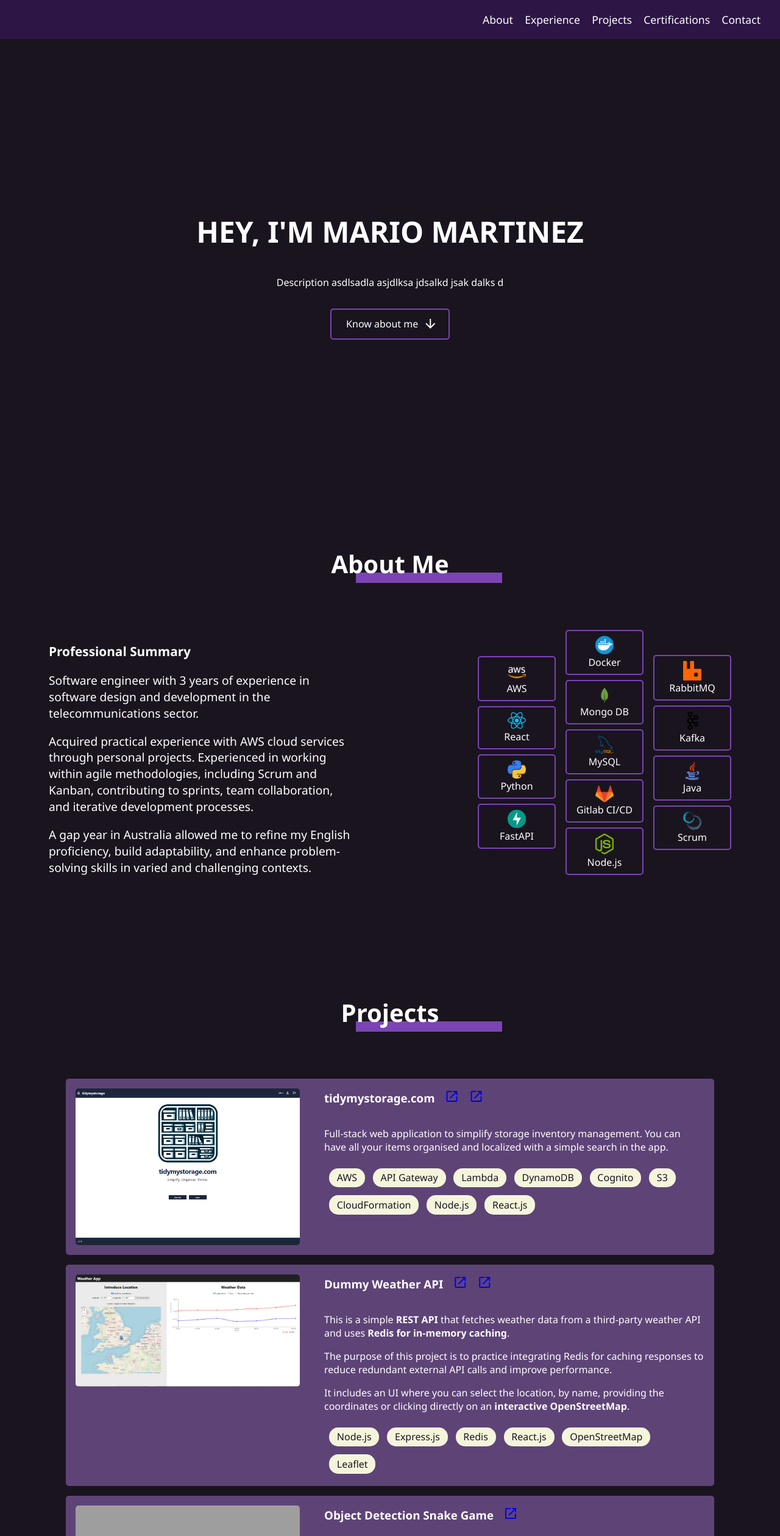
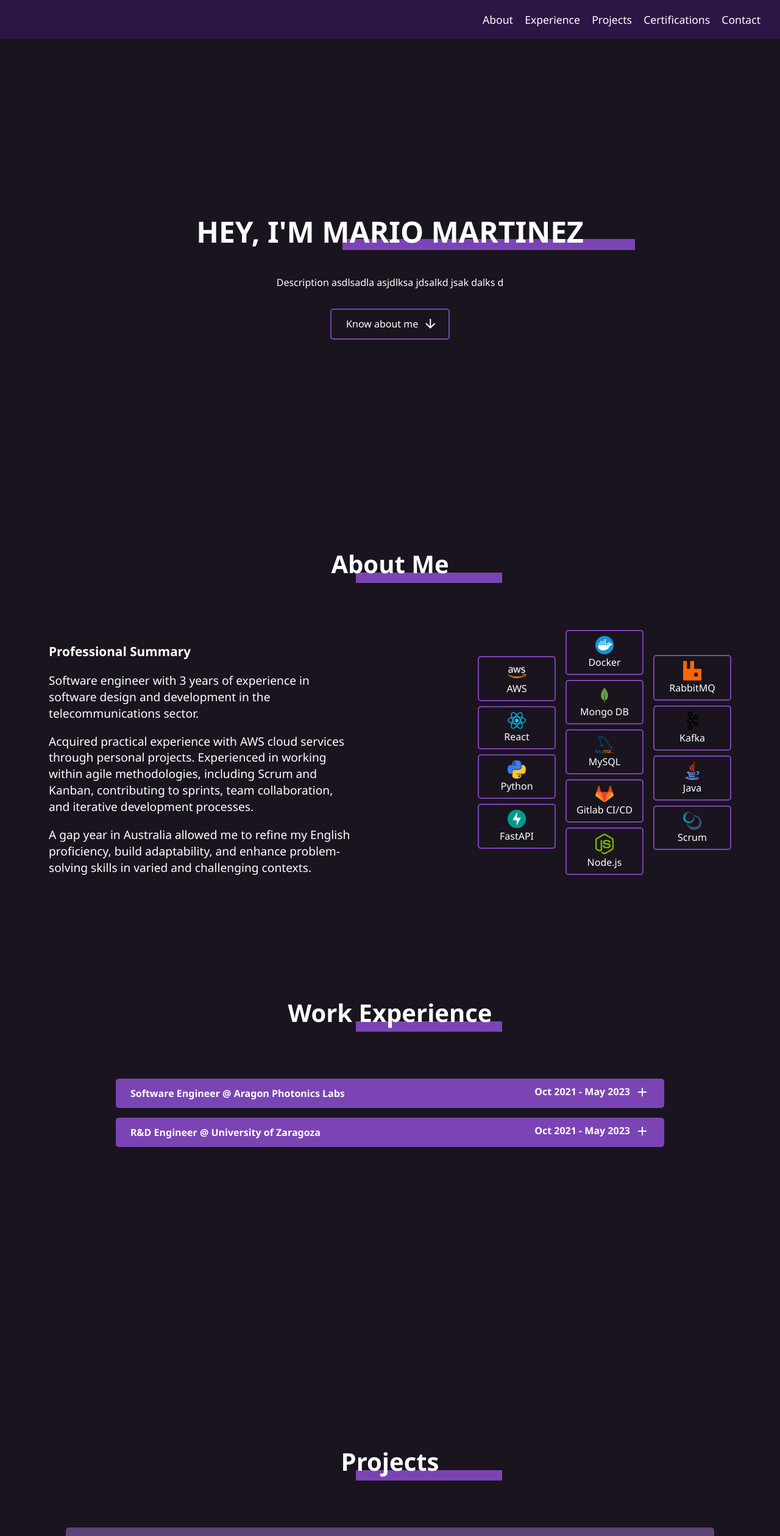
Before and after one commit to mmtnz/mmtnz.github.io, a React (Create React App) app: page / in a window 1280 px wide. Shown: the top 2519 px of the page at 61% size. Built offline with nearby package versions, Linux system fonts and the light colour scheme; no server answers; grey boxes are pictures that could not be loaded.

Commit message:
title animation

```diff
--- a/src/assets/css/App.css
+++ b/src/assets/css/App.css
@@ -75,11 +75,17 @@ body {
 .footer{
     height: 4rem;
     background-color: #2d1545;
+    display: flex;
+    flex-direction: row;
+    align-items: center;
+    justify-content: center;
+    gap: 1rem;
+    font-size: 0.8rem;
 }
 
 .arrow-to-top {
     position: fixed;
-    bottom: 1rem;
+    bottom: 3rem;
     right: 0;
     z-index: 50;
 }
@@ -176,6 +182,8 @@ body {
 }
 .custom-button{
     border: 2px var(--color-sub-titile) solid;
+    background-color: rgba(0,0,0,0);
+    color: var(--color-text);
     border-radius: 5px;
     padding: 0.7rem 1.5rem 0.7rem 1.5rem;
     cursor: pointer;
@@ -207,7 +215,48 @@ body {
 }
 
 .type-effet-cursor{
-    color: var(--color-sub-titile)
+    color: var(--color-sub-titile);
+    /* font-size: 2rem; */
+    /* padding-bottom: 1rem; */
+}
+.title {
+    position: relative;
+    display: inline-block; /* Ensures text doesn't stretch */
+
+    /* Reserve space for the underline so text doesn't move */
+    /* padding-bottom: 1.2rem; */
+}
+
+.title::after {
+    content: '';
+    position: absolute;
+    width: 30rem; /* Set final width */
+    height: 1.1rem;
+    left: 15rem;
+    top: 2.8rem;
+    z-index: -1;
+    /*  */
+
+    background: var(--color-sub-titile);
+
+    /* Keeps Space Reserved */
+    transform: scaleX(0);
+    transform-origin: left;
+    opacity: 0; /* Keeps it hidden */
+    transition: transform 2s ease-out, opacity 0.5s ease-out;
+}
+
+/* When Typing is Completed */
+.title.completed::after {
+    transform: scaleX(1);
+    opacity: 1;
+}
+
+
+/* Keyframes to Reveal Without Moving Text */
+@keyframes revealLine {
+    0% { transform: scaleX(0); opacity: 1;}
+    100% { transform: scaleX(1); opacity: 1;}
 }
 /* #endregion */
 
@@ -346,6 +395,7 @@ body {
     border-radius: 15px;
     padding: 0.3rem 0.8rem;
     color: var(--color-text-inverse);
+    font-size: 0.9rem;
 }
 /* #endregion */
 
@@ -483,8 +533,8 @@ body {
 }
 
 .work-wrap-skills{
-    margin-top: 0.5rem;
-    margin-left: 0.5rem;
+    margin: 0.5rem;
+    /* margin-left: 0.5rem; */
     display: flex;
     flex-direction: row;
     flex-wrap: wrap;
@@ -496,6 +546,11 @@ body {
     border-radius: 15px;
     padding: 0.3rem 0.8rem;
     color: var(--color-text-inverse);
+    display: flex;
+    flex-direction: row;
+    align-items: center;
+    justify-content: center;
+    font-size: 0.9rem;
 }
 
 /* #endregion */
@@ -512,6 +567,10 @@ body {
     width: 100%;
 }
 
+.contact-text{
+    width: 50%;
+}
+
 .contact-form {
     display: flex;
     flex-direction: column;
@@ -519,6 +578,7 @@ body {
     align-items: center;
     width: 40%;
     margin-top: 3rem;
+    margin-bottom: 3rem;
 }
 
 .form-group {
@@ -534,6 +594,9 @@ input {
     width: 100%;
     height: 2.3rem;
     padding-left: 0.5rem;
+    font-family: inherit;
+    font-weight: 500;
+
 }
 
 textarea {
@@ -545,5 +608,15 @@ textarea {
     min-height: 8rem;
     padding: 0.5rem;
     font-family: inherit; /* Ensures it takes font from body */
+    /* font-size: 0.85rem; */
+    font-weight: 500;
+}
+
+.custom-button.submit{
+    margin-top: 1rem;
+}
+
+.custom-button.submit:hover{
+    background-color: #7b44b4;
 }
 /* #endregion */
--- a/src/components/Footer.js
+++ b/src/components/Footer.js
@@ -4,9 +4,8 @@ import { personalInfo } from "../data";
 const Footer = () => {
     return (
         <div className="footer">
-            <div>{`&copy ${personalInfo.name}`}</div>
-
-            <p>Footer</p>
+            <div>&copy; {personalInfo.name}</div>
+            <div>{personalInfo.year}</div>
         </div>
     )
 };
--- a/src/components/TypingEffect.js
+++ b/src/components/TypingEffect.js
@@ -4,6 +4,7 @@ const TypingEffect = ({ text, speed = 100 }) => {
     const [displayedText, setDisplayedText] = useState("");
     const [currentIndex, setCurrentIndex] = useState(0);
     const [showCursor, setShowCursor] = useState(true);
+    const [isCompleted, setIsCompleted] = useState(false);
 
     useEffect(() => {
         if (currentIndex < text.length) {
@@ -15,6 +16,8 @@ const TypingEffect = ({ text, speed = 100 }) => {
         } else {
             // After typing completes, stop blinking after 1 second
             setTimeout(() => setShowCursor(false), 1000);
+            setTimeout(() => setIsCompleted(true), 1000);
+
         }
   }, [currentIndex, text, speed]);
 
@@ -29,7 +32,7 @@ const TypingEffect = ({ text, speed = 100 }) => {
     }, [currentIndex, text]);
 
     return (
-    <h1 className="font-mono text-lg">
+        <h1 className={`title ${isCompleted ? "completed" : ""}`}>
             {displayedText}
             {showCursor && <span className="type-effet-cursor">|</span>}
         </h1>
--- a/src/components/sections/Contact.js
+++ b/src/components/sections/Contact.js
@@ -46,7 +46,7 @@ const Contact = () => {
 
             <div className="contact-content">
 
-                <div>{personalInfo.contactText}</div>
+                <div className="contact-text">{personalInfo.contactText}</div>
                 <form className="contact-form" onSubmit={handleSubmit}>
                     <div className="form-group">
                         <label>Name</label>
@@ -63,7 +63,7 @@ const Contact = () => {
                         <textarea placeholder="Enter your message"/>
                     </div>
 
-                    <button className="custom-button" type="submit">
+                    <button className="custom-button submit" type="submit">
                         Submit
                     </button>
 
--- a/src/data.js
+++ b/src/data.js
@@ -2,6 +2,7 @@ import WorkExperience from "./components/sections/WorkExperience";
 
 export const personalInfo = {
     name: "Mario Martinez",
+    year: "2025",
     role: "Software Engineer",
     bio: "Software engineer with 3 years of experience in software design and development in the telecommunications sector.\n\nAcquired practical experience with AWS cloud services through personal projects. Experienced in working within agile methodologies, including Scrum and Kanban, contributing to sprints, team collaboration, and iterative development processes.\n\nA gap year in Australia allowed me to refine my English proficiency, build adaptability, and enhance problem-solving skills in varied and challenging contexts.",
     skillsList: [
--- a/src/pages/WelcomePage.js
+++ b/src/pages/WelcomePage.js
@@ -18,16 +18,16 @@ const WelcomePage = () => {
                 <AboutMe/>
             </section>
 
+            <section id="experience" className="section">
+                <WorkExperience/>
+            </section>
+
             <section id="projects" className="section">
                 <Projects/>
             </section>
 
             <section id="certifications" className="section">
                 <Certifications/>
-            </section>
-
-            <section id="experience" className="section">
-                <WorkExperience/>
             </section>
 
             <section id="contact" className="section">
```
Lines whose indentation alone changed are shown as unchanged.
